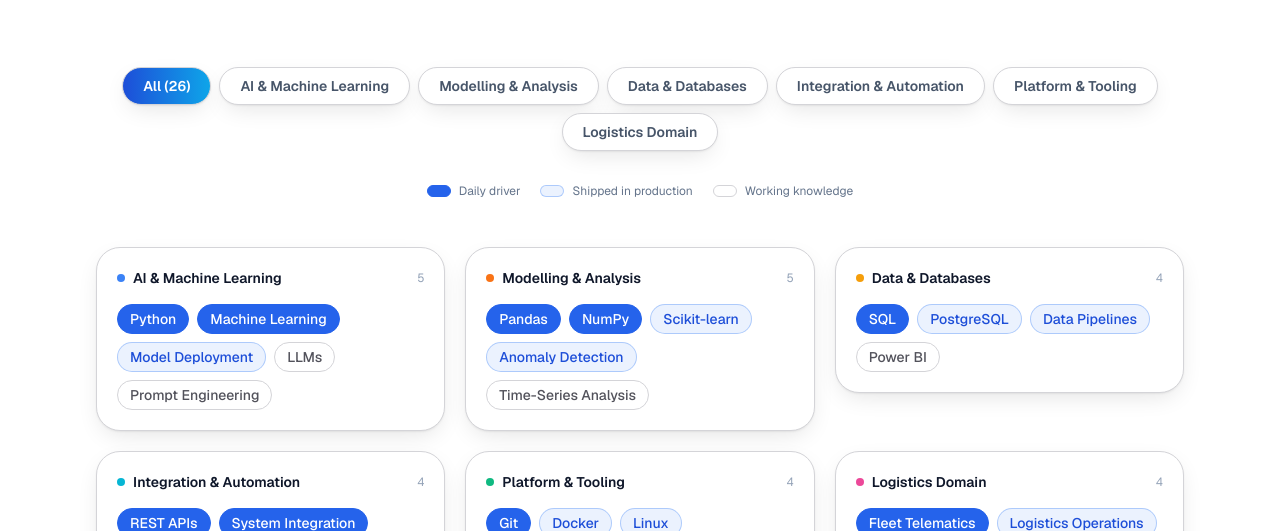
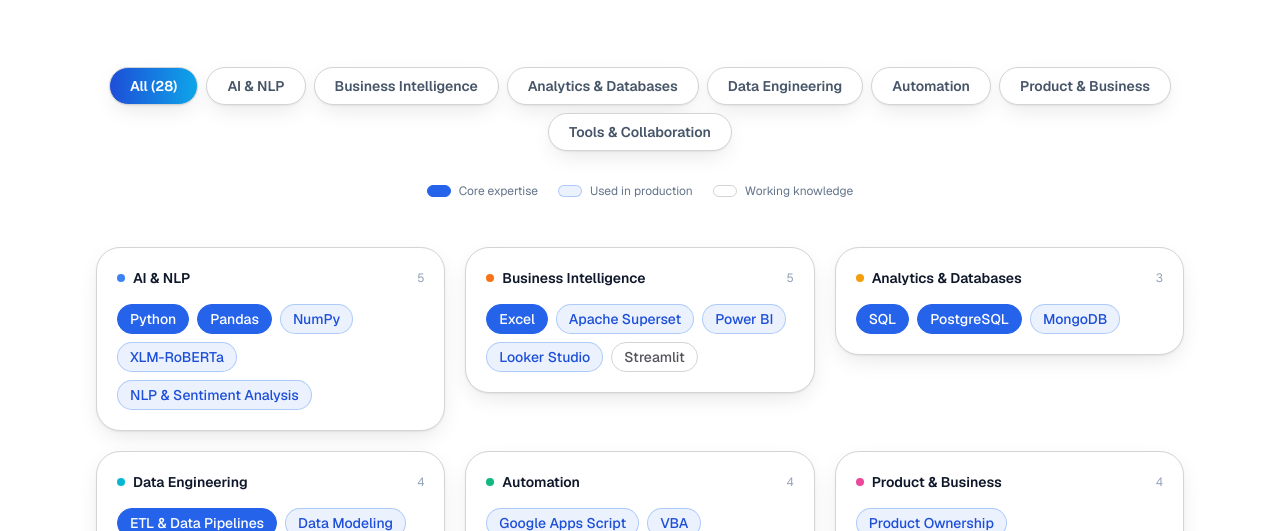
Before and after one commit to Vansh1502/vanshajgaur_portfolio, a Next.js app: page /skills in a window 1280 px wide. Shown: the part 269-800 px from the top of the page. Built offline with nearby package versions, Linux system fonts and the light colour scheme; no server answers.

Commit message:
Adapt portfolio profile and content for Manisha Bhardwaj

```diff
--- a/content/skills.ts
+++ b/content/skills.ts
@@ -1,77 +1,51 @@
 import type { Skill, SkillCategoryId, SkillTier } from '@/types'
-
-/**
- * [STARTER SET — NEEDS CONFIRMATION] Derived from Vanshaj's role title and his
- * employer's domain, not from his LinkedIn skills list (which could not be
- * fetched). Treat this as a first pass: cut anything he doesn't actually use
- * and promote the tools he lives in. The tier is the honest part — it tells a
- * recruiter how deep the experience goes, so it is worth getting right.
- */
 export const SKILLS: Skill[] = [
-  { _id: 's1', name: 'Python', category: 'ai', tier: 'core' },
-  { _id: 's2', name: 'Machine Learning', category: 'ai', tier: 'core' },
-  { _id: 's3', name: 'Model Deployment', category: 'ai', tier: 'production' },
-  { _id: 's4', name: 'LLMs', category: 'ai', tier: 'working' },
-  { _id: 's5', name: 'Prompt Engineering', category: 'ai', tier: 'working' },
-
-  { _id: 's6', name: 'Pandas', category: 'ml', tier: 'core' },
-  { _id: 's7', name: 'NumPy', category: 'ml', tier: 'core' },
-  { _id: 's8', name: 'Scikit-learn', category: 'ml', tier: 'production' },
-  { _id: 's9', name: 'Anomaly Detection', category: 'ml', tier: 'production' },
-  { _id: 's10', name: 'Time-Series Analysis', category: 'ml', tier: 'working' },
-
-  { _id: 's11', name: 'SQL', category: 'data', tier: 'core' },
-  { _id: 's12', name: 'PostgreSQL', category: 'data', tier: 'production' },
-  { _id: 's13', name: 'Data Pipelines', category: 'data', tier: 'production' },
-  { _id: 's14', name: 'Power BI', category: 'data', tier: 'working' },
-
-  { _id: 's15', name: 'REST APIs', category: 'integration', tier: 'core' },
-  { _id: 's16', name: 'System Integration', category: 'integration', tier: 'core' },
-  { _id: 's17', name: 'Workflow Automation', category: 'integration', tier: 'production' },
-  { _id: 's18', name: 'Webhooks', category: 'integration', tier: 'working' },
-
-  { _id: 's19', name: 'Git', category: 'platform', tier: 'core' },
-  { _id: 's20', name: 'Docker', category: 'platform', tier: 'production' },
-  { _id: 's21', name: 'Linux', category: 'platform', tier: 'production' },
-  { _id: 's22', name: 'Cloud Deployment', category: 'platform', tier: 'working' },
-
-  { _id: 's23', name: 'Fleet Telematics', category: 'domain', tier: 'core' },
-  { _id: 's24', name: 'Logistics Operations', category: 'domain', tier: 'production' },
-  { _id: 's25', name: 'Enterprise Onboarding', category: 'domain', tier: 'production' },
-  { _id: 's26', name: 'Solution Design', category: 'domain', tier: 'working' },
+  { _id: 's1', name: 'SQL', category: 'data', tier: 'core' },
+  { _id: 's2', name: 'Python', category: 'ai', tier: 'core' },
+  { _id: 's3', name: 'PostgreSQL', category: 'data', tier: 'core' },
+  { _id: 's4', name: 'MongoDB', category: 'data', tier: 'production' },
+  { _id: 's5', name: 'Pandas', category: 'ai', tier: 'core' },
+  { _id: 's6', name: 'NumPy', category: 'ai', tier: 'production' },
+  { _id: 's7', name: 'XLM-RoBERTa', category: 'ai', tier: 'production' },
+  { _id: 's8', name: 'NLP & Sentiment Analysis', category: 'ai', tier: 'production' },
+  { _id: 's9', name: 'Apache Superset', category: 'bi', tier: 'production' },
+  { _id: 's10', name: 'Power BI', category: 'bi', tier: 'production' },
+  { _id: 's11', name: 'Looker Studio', category: 'bi', tier: 'production' },
+  { _id: 's12', name: 'Streamlit', category: 'bi', tier: 'working' },
+  { _id: 's13', name: 'Excel', category: 'bi', tier: 'core' },
+  { _id: 's14', name: 'ETL & Data Pipelines', category: 'engineering', tier: 'core' },
+  { _id: 's15', name: 'Data Modeling', category: 'engineering', tier: 'production' },
+  { _id: 's16', name: 'Data Quality', category: 'engineering', tier: 'production' },
+  { _id: 's17', name: 'REST APIs & Integrations', category: 'engineering', tier: 'production' },
+  { _id: 's18', name: 'Google Apps Script', category: 'automation', tier: 'production' },
+  { _id: 's19', name: 'VBA', category: 'automation', tier: 'production' },
+  { _id: 's20', name: 'Playwright', category: 'automation', tier: 'production' },
+  { _id: 's21', name: 'Schedulers & Automated Mailers', category: 'automation', tier: 'production' },
+  { _id: 's22', name: 'Product Ownership', category: 'product', tier: 'production' },
+  { _id: 's23', name: 'PRDs & Requirements Discovery', category: 'product', tier: 'production' },
+  { _id: 's24', name: 'UAT & Stakeholder Management', category: 'product', tier: 'production' },
+  { _id: 's25', name: 'KPI Frameworks', category: 'product', tier: 'production' },
+  { _id: 's26', name: 'Jira & Confluence', category: 'tools', tier: 'production' },
+  { _id: 's27', name: 'Git & GitLab', category: 'tools', tier: 'production' },
+  { _id: 's28', name: 'Miro, draw.io & VS Code', category: 'tools', tier: 'production' },
 ]
-
 export const SKILL_TIER_LABELS: Record<SkillTier, string> = {
-  core: 'Daily driver',
-  production: 'Shipped in production',
-  working: 'Working knowledge',
+  core: 'Core expertise', production: 'Used in production', working: 'Working knowledge',
 }
-
 export const SKILL_TIER_ORDER: SkillTier[] = ['core', 'production', 'working']
-
 export const SKILL_TIER_STYLES: Record<SkillTier, string> = {
   core: 'bg-blue-600 border-blue-600 text-white',
   production: 'bg-blue-500/10 border-blue-500/35 text-blue-700 dark:text-blue-300',
   working: 'bg-transparent border-[var(--surface-border)] text-[var(--text-muted)]',
 }
-
 export const SKILL_CATEGORY_LABELS: Record<SkillCategoryId, string> = {
-  ai: 'AI & Machine Learning',
-  ml: 'Modelling & Analysis',
-  data: 'Data & Databases',
-  integration: 'Integration & Automation',
-  platform: 'Platform & Tooling',
-  domain: 'Logistics Domain',
+  ai: 'AI & NLP', bi: 'Business Intelligence', data: 'Analytics & Databases',
+  engineering: 'Data Engineering', automation: 'Automation', product: 'Product & Business', tools: 'Tools & Collaboration',
 }
-
 export const SKILL_CATEGORY_COLORS: Record<SkillCategoryId, { dot: string }> = {
-  ai: { dot: 'bg-blue-500' },
-  ml: { dot: 'bg-orange-500' },
-  data: { dot: 'bg-amber-500' },
-  integration: { dot: 'bg-cyan-500' },
-  platform: { dot: 'bg-emerald-500' },
-  domain: { dot: 'bg-pink-500' },
+  ai: { dot: 'bg-blue-500' }, bi: { dot: 'bg-orange-500' }, data: { dot: 'bg-amber-500' },
+  engineering: { dot: 'bg-cyan-500' }, automation: { dot: 'bg-emerald-500' },
+  product: { dot: 'bg-pink-500' }, tools: { dot: 'bg-violet-500' },
 }
-
-export const SKILL_CATEGORIES = ['all', 'ai', 'ml', 'data', 'integration', 'platform', 'domain'] as const
+export const SKILL_CATEGORIES = ['all', 'ai', 'bi', 'data', 'engineering', 'automation', 'product', 'tools'] as const
 export type SkillCategory = (typeof SKILL_CATEGORIES)[number]
```
